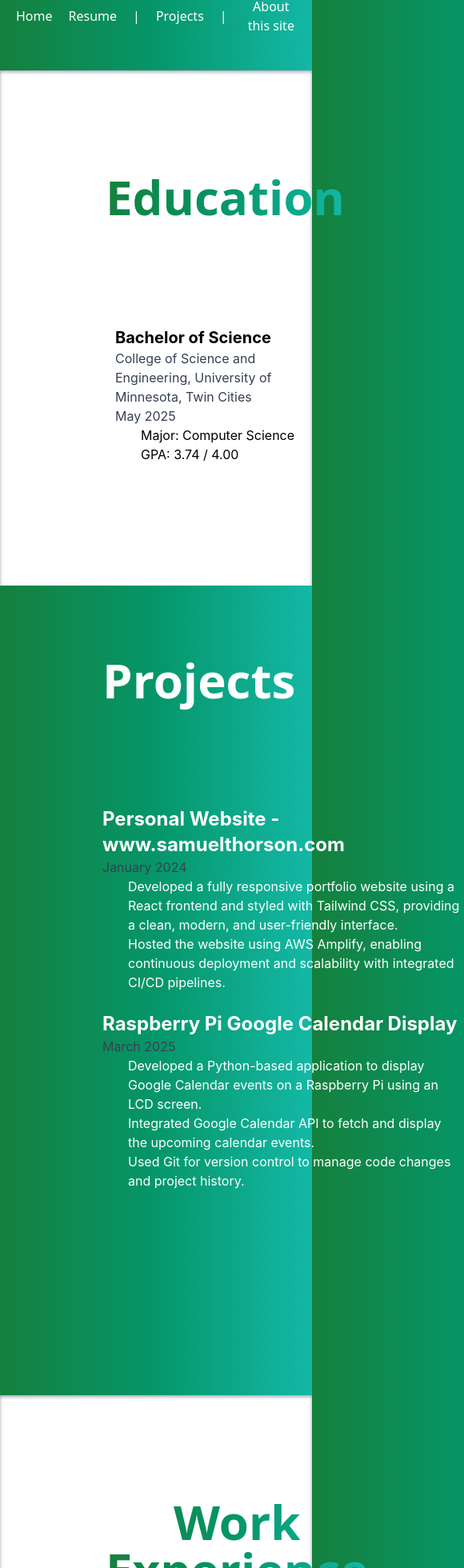
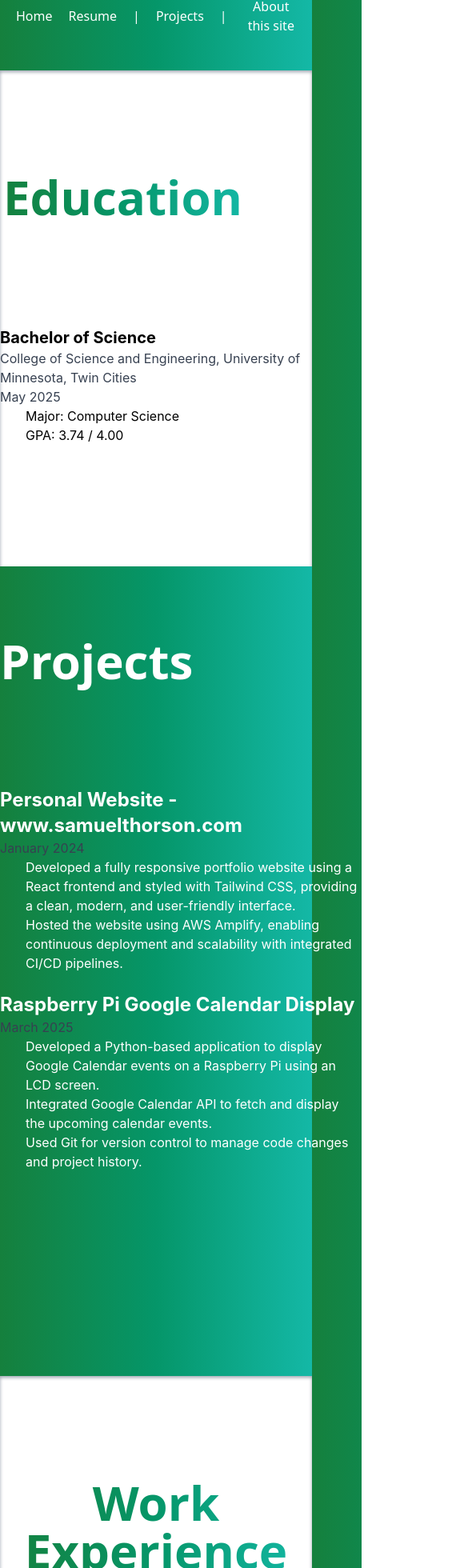
Before and after one commit to Sthor726/personal-website, a React (Create React App) app in the folder react-app/: page /resume in a window 390 px wide. Shown: the part 20-1980 px from the top of the page at 80% size, 580 px wide, since content can reach past the window. Built offline with nearby package versions, Linux system fonts and the light colour scheme.

Commit message:
responsive margins

```diff
--- a/react-app/src/components/About.js
+++ b/react-app/src/components/About.js
@@ -5,7 +5,7 @@ function About() {
     <div id="about" class="min-h-screen h-fit">
       <div
         id="title"
-        class="container flex-col pt-10 mt-10 ml-32 mr-auto w-fit justify-end"
+        class="container flex-col pt-10 mt-10 md:ml-32 mr-auto w-fit justify-end"
       >
         <h2 class="font-sans text-4xl font-bold pt-1 mt-1 mb-30 mr-auto w-fit text-white h-auto text-left">
           About
--- a/react-app/src/components/Footer.js
+++ b/react-app/src/components/Footer.js
@@ -6,7 +6,7 @@ function Footer() {
       id="footer"
       class="bg-white container flex flex-column min-w-full gap-5 h-40 text-slate-900 text-serif font-normal shadow-xl text-xl mb-0"
     >
-      <a href="mailto: sthor726@gmail.com" class="my-auto mx-auto">
+      <a href="mailto:sthor726@gmail.com" class="my-auto mx-auto">
         Email me
       </a>
       <a href="https://github.com/Sthor726" class="my-auto mx-auto">
--- a/react-app/src/components/Home.js
+++ b/react-app/src/components/Home.js
@@ -6,7 +6,7 @@ function Home() {
     <div id="home" class="min-h-screen h-fit">
       <div
         id="title"
-        class="container flex-col pt-10 mt-10 ml-32 mr-auto w-fit justify-end"
+        class="container flex-col pt-10 mt-10 ml-4 md:ml-32 mr-auto w-fit justify-end"
       >
         <h2 class="font-sans text-2xl font-bold pt-10 mt-10 mr-auto w-fit text-white h-auto text-left">
           Hello, I'm
@@ -24,11 +24,12 @@ function Home() {
         id="description"
         class="mt-64 w-screen h-[600px] shadow-inner shadow-gray-400 bg-white"
       >
-        <h2 class="font-sans text-6xl font-bold pt-52 ml-32 mr-auto w-fit p-1 h-auto text-transparent bg-clip-text bg-gradient-to-r from-green-700 via-emerald-600 to-teal-500">
+        <h2 class="font-sans text-6xl font-bold pt-52 ml-4 md:ml-32 mr-auto w-fit p-1 h-auto text-transparent bg-clip-text bg-gradient-to-r from-green-700 via-emerald-600 to-teal-500">
           Contact Information
         </h2>
-        <p class=" text-left font-sans text-xl pt-10 mt-10 ml-32 mr-auto w-fit text-gray-700 h-auto">
-          Phone: 779-707-5305 <br /> Email: sthor726@gmail.com
+        <p class=" text-left font-sans text-xl pt-10 mt-10 ml-4 md:ml-32 mr-auto w-fit text-gray-700 h-auto">
+        LinkedIn: <a href="https://www.linkedin.com/in/samuel-thorson-1a8a5522b/" className="text-blue-500 hover:underline">https://www.linkedin.com/in/samuel-thorson-1a8a5522b/</a>
+        <br /> Email: <a href="mailto:sthor726@gmail.com" className="text-blue-500 hover:underline">sthor726@gmail.com</a>
         </p>
       </div>
       <div
--- a/react-app/src/components/Projects.js
+++ b/react-app/src/components/Projects.js
@@ -7,10 +7,10 @@ function Projects() {
         id="description"
         className="mt-6 w-screen h-auto shadow-inner shadow-gray-400 bg-white pb-32"
       >
-        <h2 className="font-sans text-6xl font-bold pt-32 ml-32 mr-auto w-fit p-1 h-auto text-transparent bg-clip-text bg-gradient-to-r from-green-700 via-emerald-600 to-teal-500">
+        <h2 className="font-sans text-6xl font-bold pt-32 md:ml-32 md:mr-16 w-fit p-1 h-auto text-transparent bg-clip-text bg-gradient-to-r from-green-700 via-emerald-600 to-teal-500">
           Raspberry Pi Google Calendar Display
         </h2>
-        <div className="text-left ml-36 mt-32 text-gray-700">
+        <div className="text-left md:ml-36 md:mr-16 mt-32 text-gray-700">
           <p className="text-base">
             This project leverages a Raspberry Pi and a 2-inch LCD screen to create a display that shows upcoming events from my Google Calendar. The display shows the current time, the day of the week, and details about the next scheduled event, including its time, date, and title.
           </p>
@@ -18,16 +18,16 @@ function Projects() {
           <ul className="pl-8 text-base">
             <li><strong>Google Calendar Integration</strong>: The project uses the Google Calendar API to fetch upcoming events directly from my Google Calendar. By using a service account and OAuth2 authentication,<br></br>
                  it ensures secure and seamless access to event data.</li>
-            <li><strong>Dynamic Event Display</strong>: The display dynamically updates every 5 seconds to show the current time, the day of the week, and the details of the next event. <br></br>
+            <li><strong>Dynamic Event Display</strong>: The display dynamically updates every 5 seconds to show the current time, the day of the week, and the details of the next event.
                 If there are no upcoming events, a fallback message ("No upcoming events.") is shown.</li>
-            <li><strong>Error Handling</strong>: The application includes robust error handling to deal with any issues that may arise when parsing event times or interacting with the Google Calendar API. <br></br>
+            <li><strong>Error Handling</strong>: The application includes robust error handling to deal with any issues that may arise when parsing event times or interacting with the Google Calendar API.
             If the event data is in an incorrect format or there is no connection to the API, appropriate fallback messages are displayed.</li>
           </ul>
           <h3 className="font-bold text-xl mt-6">Technical Details</h3>
           <ul className="pl-8 text-base">
             <li><strong>Raspberry Pi</strong>: The project runs on a Raspberry Pi, utilizing the GPIO pins to interface with the 2-inch LCD screen.</li>
             <li><strong>Python</strong>: The application is written in Python and uses the <code className="bg-gray-700 text-white px-1 rounded">google-auth</code> and <code className="bg-gray-700 text-white px-1 rounded">google-api-python-client</code> libraries to authenticate <br></br>with the Google Calendar API and retrieve event data.</li>
-            <li><strong>Display Library</strong>: The project uses the <code className="bg-gray-700 text-white px-1 rounded">Waveshare LCD_2inch</code> library to interface with the 2-inch display. <br></br>
+            <li><strong>Display Library</strong>: The project uses the <code className="bg-gray-700 text-white px-1 rounded">Waveshare LCD_2inch</code> library to interface with the 2-inch display.
             The <code className="bg-gray-700 text-white px-1 rounded">PIL</code> (Pillow) library is used to create and manage the images displayed on the screen.</li>
           </ul>
           <p className="text-base mt-6">
--- a/react-app/src/components/Resume.js
+++ b/react-app/src/components/Resume.js
@@ -7,10 +7,10 @@ function Resume() {
         id="description"
         className="mt-6 w-screen h-auto shadow-inner shadow-gray-400 bg-white pb-32"
       >
-        <h2 className="font-sans text-6xl font-bold pt-32 ml-32 mr-auto w-fit p-1 h-auto text-transparent bg-clip-text bg-gradient-to-r from-green-700 via-emerald-600 to-teal-500">
+        <h2 className="font-sans text-6xl font-bold pt-32 md:ml-32 mr-auto w-fit p-1 h-auto text-transparent bg-clip-text bg-gradient-to-r from-green-700 via-emerald-600 to-teal-500">
           Education
         </h2>
-        <ul className="list-none text-left ml-36 mt-32">
+        <ul className="list-none text-left md:ml-36 mt-32">
           <li className="mb-6">
             <span className="font-bold text-xl">Bachelor of Science</span>
             <br />
@@ -28,7 +28,7 @@ function Resume() {
 
       <div
         id="projects"
-        className="container flex-col pt-10 mt-10 ml-32 mr-auto h-auto w-fit justify-end"
+        className="container flex-col pt-10 mt-10 md:ml-32 mr-auto h-auto w-fit justify-end"
       >
         <h1 className="font-sans text-6xl font-bold pt-1 mt-1 mr-auto w-fit text-white h-auto text-left">
           Projects
@@ -73,10 +73,10 @@ function Resume() {
         id="work-experience"
         className="mt-64 w-screen h-auto pb-32 shadow-inner shadow-gray-400 bg-white"
       >
-        <h2 className="font-sans text-6xl font-bold pt-32 ml-32 mr-auto w-fit p-1 h-auto text-transparent bg-clip-text bg-gradient-to-r from-green-700 via-emerald-600 to-teal-500">
+        <h2 className="font-sans text-6xl font-bold pt-32 md:ml-32 mr-auto w-fit p-1 h-auto text-transparent bg-clip-text bg-gradient-to-r from-green-700 via-emerald-600 to-teal-500">
           Work Experience
         </h2>
-        <ul className="list-none text-left ml-36 mt-32">
+        <ul className="list-none text-left md:ml-36 mt-32">
           <li className="mb-6">
             <span className="font-bold text-xl">University of Minnesota - Teaching Assistant, CSE 1001 - First Year Experience</span>
             <br />
@@ -130,7 +130,7 @@ function Resume() {
 
       <div
         id="extracurricular"
-        className="container flex-col h-auto pb-32 pt-10 mt-10 ml-32 mr-auto w-fit justify-end"
+        className="container flex-col h-auto pb-32 pt-10 mt-10 md:ml-32 mr-auto w-fit justify-end"
       >
         <h1 className="font-sans text-6xl font-bold pt-1 mt-1 mr-auto w-fit text-white h-auto text-left">
           Extracurricular Experience
```
